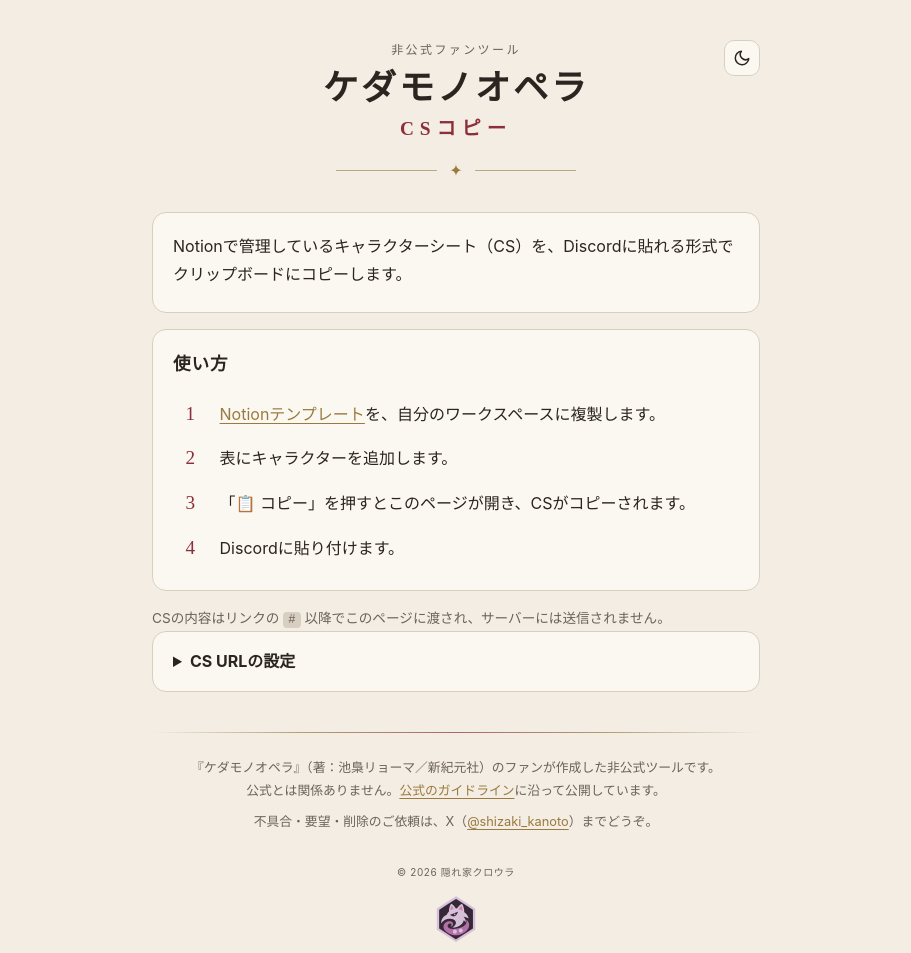
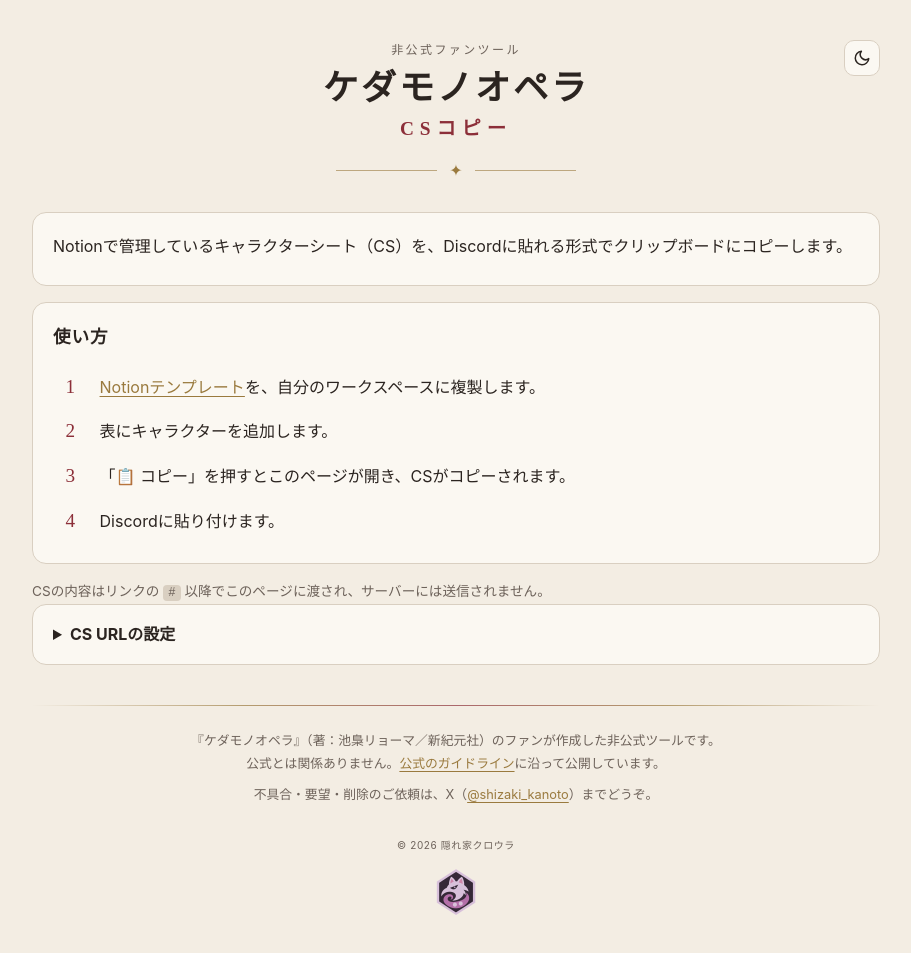
Before and after one commit to shizaki-kanoto-lab/kedamono-cs-copy, a plain HTML site: page index.html in a window 1280 px wide. Shown: the whole page, without its empty margins (184-1095 px from the left). Drawn offline with Linux system fonts and the light colour scheme.

Commit message:
Widen the copy page to 880px to match the portfolio
Co-Authored-By: Claude Opus 5.5 <noreply@anthropic.com>

```diff
--- a/index.html
+++ b/index.html
@@ -69,7 +69,7 @@
   [hidden] { display: none !important; }
   html { background: var(--bg); }
   body {
-    margin: 0 auto; padding: 40px 16px 32px; max-width: 640px;
+    margin: 0 auto; padding: 40px 16px 32px; max-width: 880px; /* 紹介ページ・トップと同じ幅 */
     font-family: var(--sans); line-height: 1.7; color: var(--ink); background: var(--bg);
   }
   a { color: var(--gold); text-underline-offset: 3px; }
@@ -154,7 +154,7 @@
 
   /* ライト / ダークの切り替え */
   .theme-toggle {
-    position: fixed; z-index: 10; top: max(var(--toggle-top, 40px), env(safe-area-inset-top)); right: max(calc(max(0px, (100% - 640px) / 2) + 16px), env(safe-area-inset-right)); /* 本文の右端にそろえる */ display: inline-flex; align-items: center; justify-content: center;
+    position: fixed; z-index: 10; top: max(var(--toggle-top, 40px), env(safe-area-inset-top)); right: max(calc(max(0px, (100% - 880px) / 2) + 16px), env(safe-area-inset-right)); /* 本文の右端にそろえる */ display: inline-flex; align-items: center; justify-content: center;
     width: 36px; height: 36px; padding: 0; flex: none;
     border-radius: 10px; border: 1px solid var(--line);
     background: var(--surface); color: var(--ink); cursor: pointer;
```
